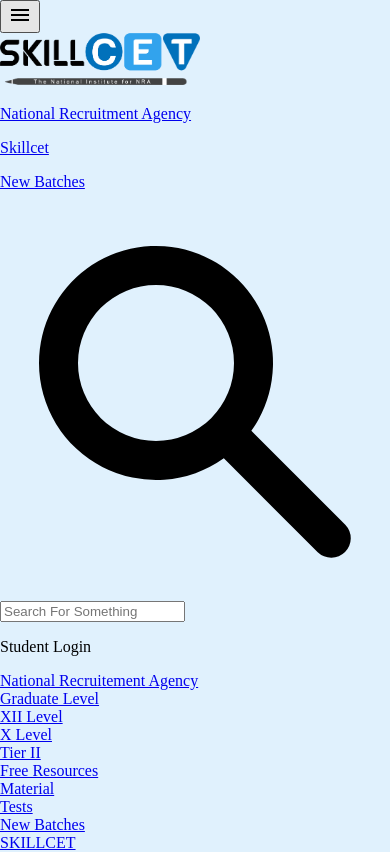
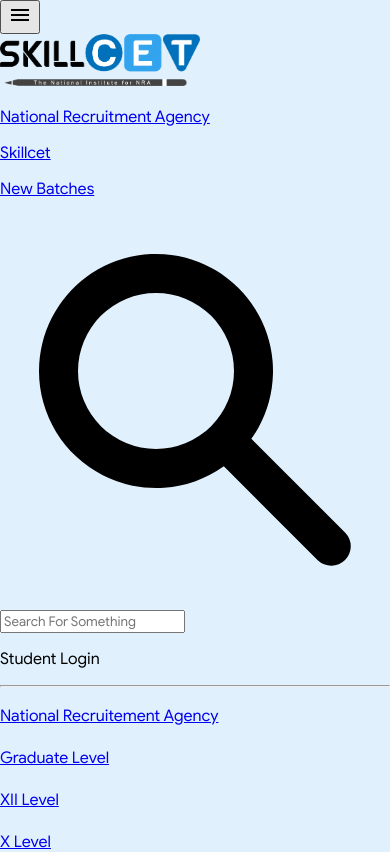
Before and after one commit to Skillcet/Skillcet, a Next.js app: page / in a window 390 px wide. Shown: the top 852 px of the page. Built offline with nearby package versions, Linux system fonts and the light colour scheme.

Commit message:
fixed sidebar styles

```diff
--- a/components/Body.js
+++ b/components/Body.js
@@ -8,7 +8,7 @@ function Body({ banner, tabOption, isOpen }) {
   return (
     <div className="mb-14 md:mb-0 md:mr-8 3xl:mr-0 ">
       <div
-        className={`hidden lg:inline-flex  shadow-md fixed w-72 fixed?md:h-(screen-18) top-12 sm:top-16 md:top-18 bg-white z-10  overflow-x-hidden overflow-y-auto menuheight transform ${
+        className={`hidden lg:inline-flex hover:shadow-lg fixed w-72 pr-2 fixed?md:h-(screen-18) top-12 sm:top-16 md:top-18 bg-white z-10  overflow-x-hidden overflow-y-auto menuheight transform ${
           isOpen
             ? "translate-x-0 ease-out transition duration-200"
             : "-translate-x-full ease-in transition duration-200"
--- a/components/Header.js
+++ b/components/Header.js
@@ -17,8 +17,8 @@ function Header({ isOpen, SetIsOpen }) {
           <div className="relative flex justify-center items-center">
             <div className="hidden lg:inline-flex">
               <button onClick={() => SetIsOpen(!isOpen)}>
-                <div className="hover:bg-blue-100 hover:bg-opacity-40 p-3 mr-1 rounded-full">
-                  <MenuIcon className="h-6" />
+                <div className="hover:bg-blue-200 text-gray-600 hover:text-gray-900 hover:bg-opacity-40 p-3 mr-1 rounded-full">
+                  <MenuIcon className="h-6 " />
                 </div>
               </button>
             </div>
@@ -32,10 +32,12 @@ function Header({ isOpen, SetIsOpen }) {
             </div>
           </div>
           {/* menu */}
-          <div className=" hidden flex-auto md:flex flex-row gap-1 items-center justify-evenly">
+          <div className=" hidden flex-auto md:flex flex-row gap-1 text-gray-600 items-center justify-evenly">
             <div
               className={
-                router.pathname == "/nra" ? "text-gray-700 font-semibold" : ""
+                router.pathname == "/nra"
+                  ? "text-blue-500 font-medium"
+                  : "hover:text-blue-600"
               }
             >
               <Link href="/nra">
@@ -47,8 +49,8 @@ function Header({ isOpen, SetIsOpen }) {
             <div
               className={
                 router.pathname == "/skillcet"
-                  ? "text-gray-700 font-semibold"
-                  : ""
+                  ? "text-blue-500 font-medium"
+                  : "hover:text-blue-600"
               }
             >
               <Link href="/skillcet">
@@ -60,8 +62,8 @@ function Header({ isOpen, SetIsOpen }) {
             <div
               className={
                 router.pathname == "/newbatches"
-                  ? "text-gray-700 font-semibold"
-                  : ""
+                  ? "text-blue-500 font-medium"
+                  : "hover:text-blue-600"
               }
             >
               <Link href="/newbatches">
--- a/components/Menu.js
+++ b/components/Menu.js
@@ -6,11 +6,17 @@ function Menu() {
   const router = useRouter();
   const menuItems = menuOptions.map((item) => (
     <div
-      className={
+      className={`hover:text-blue-700 pl-14 text-sm
+      ${
         router.pathname == item.link
-          ? "bg-blue-500 rounded-r-3xl text-white my-2 px-4 py-3"
-          : "my-2 px-4 py-3"
+          ? "bg-blue-100 rounded-r-3xl px-5 text-blue-700 "
+          : ""
       }
+      `}
+      style={{
+        paddingTop: "11px",
+        paddingBottom: "11px",
+      }}
       key={item.key}
     >
       <Link href={item.link}>
@@ -21,8 +27,9 @@ function Menu() {
   return (
     <div className="bg-white w-full text-sm md:text-base h-full ">
       <div className="h-60 w-full my-4 bg-green-200"></div>
-      <div className=" border-t-2 border-b-2 my-8 border-black mx-auto">
-        {menuItems}
+      <div className="  my-8 mx-auto">
+        <hr className=" w-4/5 mx-auto " />
+        <div className=" my-5">{menuItems}</div>
       </div>
     </div>
   );
--- /dev/null
+++ b/pages/_document.js
@@ -0,0 +1,25 @@
+import Document, { Html, Head, Main, NextScript } from "next/document";
+
+class MyDocument extends Document {
+  static async getInitialProps(ctx) {
+    const initialProps = await Document.getInitialProps(ctx);
+    return { ...initialProps };
+  }
+
+  render() {
+    return (
+      <Html>
+        <Head>
+          <link rel="preconnect" href="https://fonts.googleapis.com" />
+          <link rel="preconnect" href="https://fonts.gstatic.com" crossorigin />
+        </Head>
+        <body>
+          <Main />
+          <NextScript />
+        </body>
+      </Html>
+    );
+  }
+}
+
+export default MyDocument;
--- a/public/Globals.css
+++ b/public/Globals.css
@@ -2,6 +2,11 @@
 *:before,
 *:after {
   box-sizing: border-box;
+  font-family: myFirstFont;
+}
+@font-face {
+  font-family: myFirstFont;
+  src: url(GoogleSans-Regular.ttf);
 }
 html {
   overflow: scroll;
```
Also changed, not shown: public/GoogleSans-Regular.ttf (added).
